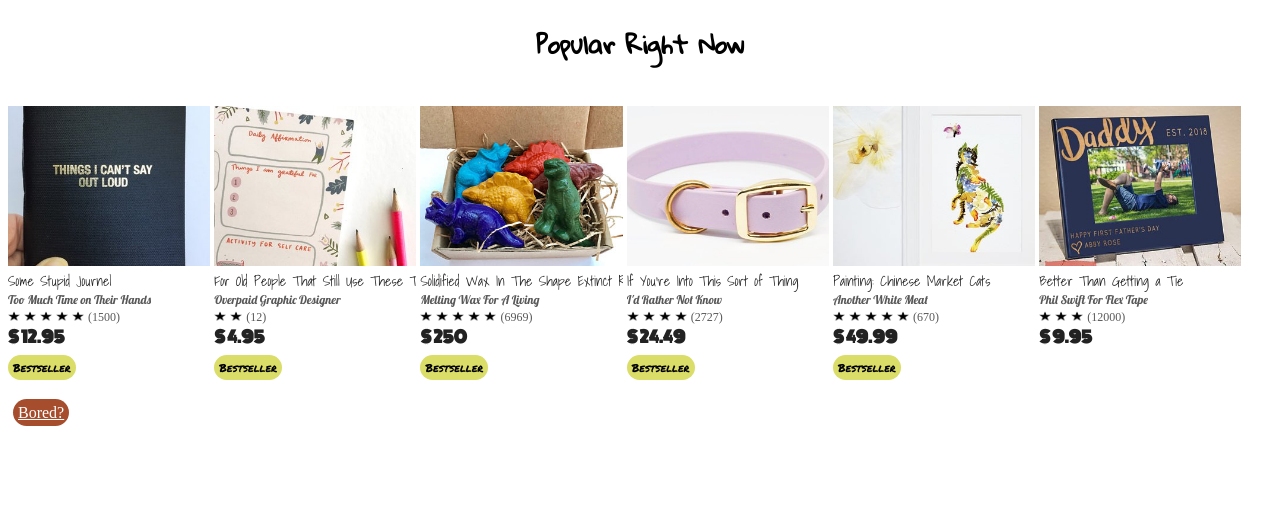
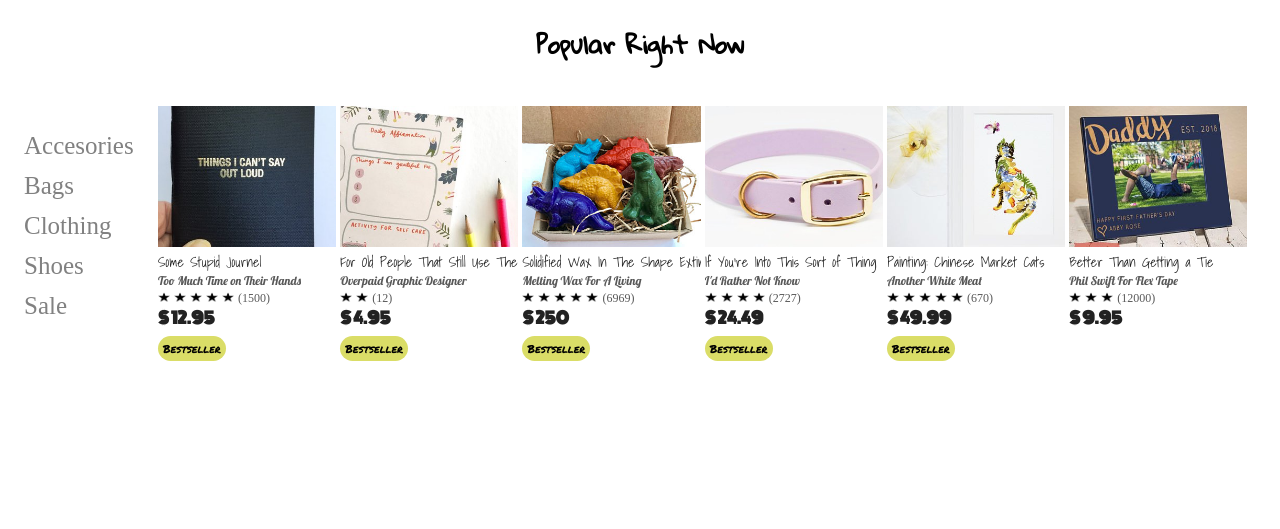
Before and after one commit to tjbecker8/Etsy-copy, a website: page client/etsy.html in a window 1280 px wide. Drawn offline with Linux system fonts and the light colour scheme.

Commit message:
updates for day 2

```diff
--- a/client/etsy.html
+++ b/client/etsy.html
@@ -12,11 +12,27 @@
 
 	</head>
 	<body>
+
+		<!-- title of page  -->
 		<div class="">
 			<h2>Popular Right Now</h2>
 		</div>
 
 <br>
+<!-- the side nav bar -->
+		<div class="sidenav">
+			<a href="#">Accesories</a>
+			<a href="#">Bags</a>
+			<a href="#">Clothing</a>
+			<a href="#">Shoes</a>
+			<a href="#">Sale</a>
+		</div>
+
+
+
+<div class="main">
+
+
 
 		<div class="product">
 			<!-- <img src="/images/1.jpg" alt=""> -->
@@ -196,12 +212,12 @@
 				</p>
 			</div>
 		</div>
-		<br><br>
+</div>
 
-		<div class="circle">
+		<!-- <div class="circle">
 			<span><a href="https://www.boredbutton.com/">Bored?</a></span>
 
-		</div>
+		</div> -->
 
 
 
--- a/client/style.css
+++ b/client/style.css
@@ -4,7 +4,33 @@
 }
 
 
+.sidenav {
+	height: 50%;
+	width: 150px;
+	position: fixed;
+	z-index: 1
+	top: 0
+	left: 0;
+	/* background-color: #111111; */
+	overflow-x: hidden;
+	padding-top: 20px
+}
 
+.sidenav a {
+	text-decoration: none;
+	padding: 6px 8px 6px 16px;
+	font-size: 25px;
+  color: #818181;
+  display: block;
+}
+
+.sidenav a:hover {
+  color: #f1f1f1;
+}
+
+.main {
+	margin-left: 150px;
+}
 /* img {
 	width: 163px;
 	padding-bottom: 0px;
```
